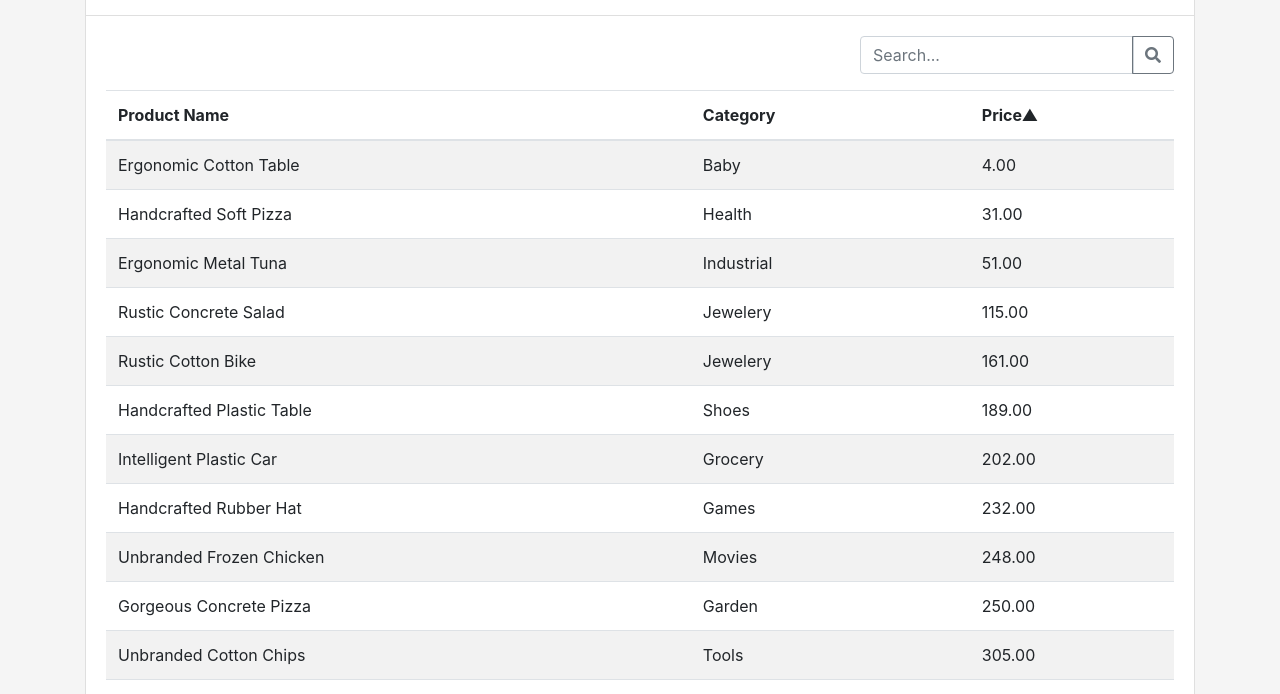
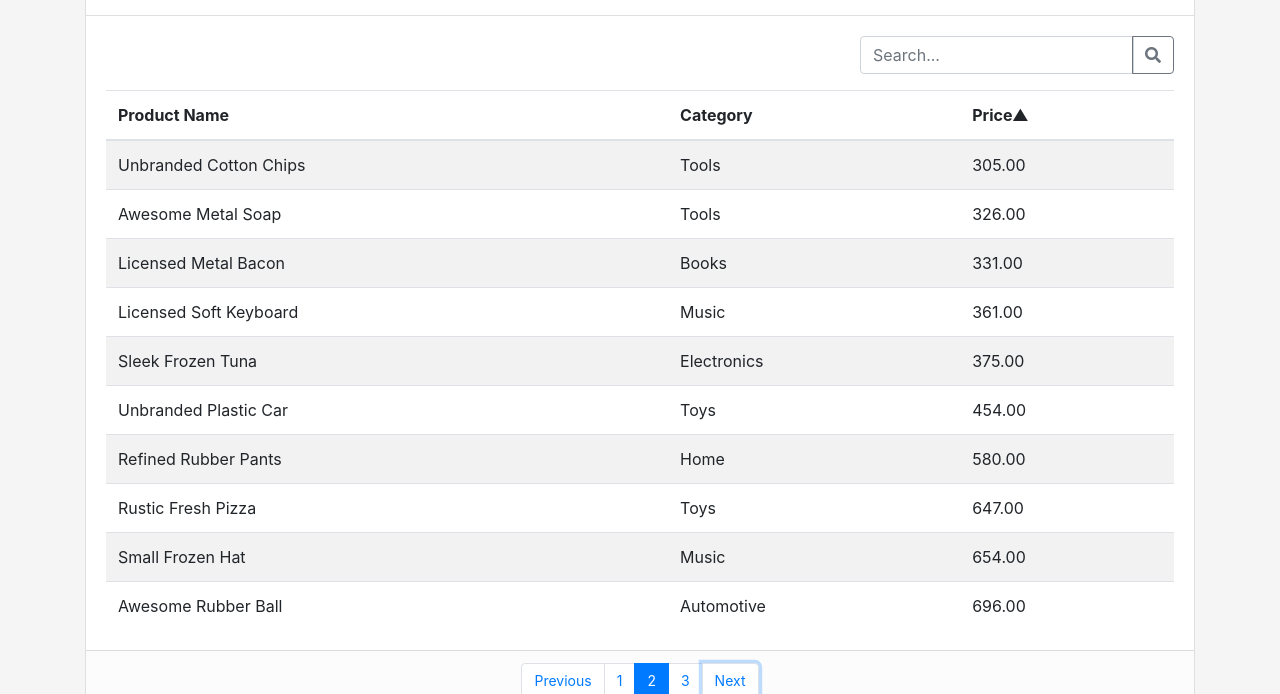
Before and after one commit to nishantpatel227/Data-Filter-Vue-Sample-, a plain HTML site: page index.html in a window 1280 px wide. Both pictures are taken after a click on the link "Next". Shown: the part 106-800 px from the top of the page. Drawn offline with nearby package versions, Linux system fonts and the light colour scheme.

Commit message:
Pagination

```diff
--- a/app.js
+++ b/app.js
@@ -190,8 +190,16 @@ new Vue({
       filters: {
          name: ''
       },
+      perPage: 10,
+      currentPage: 1
+
    },
    computed:{
+      productsPaginated(){
+         let start = (this.currentPage -1)* this.perPage
+         let end = this.currentPage * this.perPage
+         return this.productsSorted.slice(start,end);
+      },
       productsSorted(){
          return this.productsFiltered.sort((a,b)=> {
             let left = a[this.order.column],right = b[this.order.column];
@@ -222,9 +230,31 @@ new Vue({
             products = products.filter(el => el.name.match(findName))
          }
          return products;
+      },
+      isFirstPage(){
+         return this.currentPage ==1;
+      },
+      isLastPage(){
+         return this.currentPage >= this.pages;
+      },
+      pages(){
+         return Math.ceil(this.productsFiltered.length /this.perPage);
       }
    },
    methods:{
+      switchPage(page){
+         this.currentPage = page
+      },
+      prev(){
+         if(!this.isFirstPage){
+            this.currentPage--;
+         }
+      },
+      next(){
+         if(!this.isLastPage){
+            this.currentPage++;
+         }
+      },
       classes(column){
          return[
             'sort-control',
--- a/index.html
+++ b/index.html
@@ -40,7 +40,7 @@
                         </tr>
                     </thead>
                     <tbody>
-                        <tr v-for="product of productsSorted">
+                        <tr v-for="product of productsPaginated">
                             <td>{{ product.name }}</td>
                             <td>{{ product.category }}</td>
                             <td>{{ product.price }}</td>
@@ -51,11 +51,11 @@
             <div class="card-footer">
                 <nav>
                   <ul class="pagination justify-content-center">
-                    <li class="page-item disabled"><a class="page-link" href="#">Previous</a></li>
-                    <li class="page-item"><a class="page-link" href="#">1</a></li>
-                    <li class="page-item active"><a class="page-link" href="#">2</a></li>
-                    <li class="page-item"><a class="page-link" href="#">3</a></li>
-                    <li class="page-item"><a class="page-link" href="#">Next</a></li>
+                    <li class="page-item " :class="{disabled : isFirstPage}"><a class="page-link" href="#" @click.prevent="prev">Previous</a></li>
+                    <li class="page-item" :class="{active: currentPage == page}" v-for="page in pages">
+                        <a class="page-link" href="#" @click.prevent="switchPage(page)">{{page}}</a>
+                    </li>
+                    <li class="page-item" :class="{disabled : isLastPage}"><a class="page-link" href="#"@click.prevent="next">Next</a></li>
                   </ul>
                 </nav>
             </div>
```
Also changed, not shown: 1 other file.
